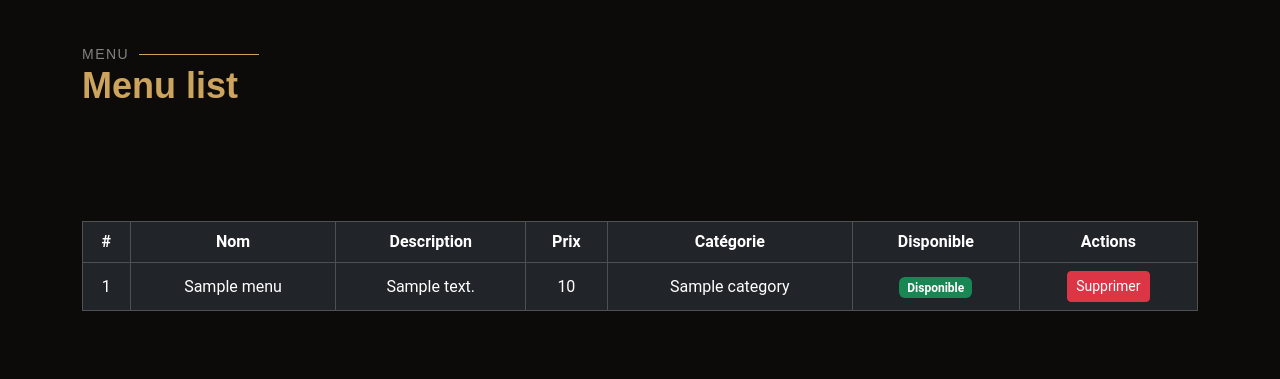
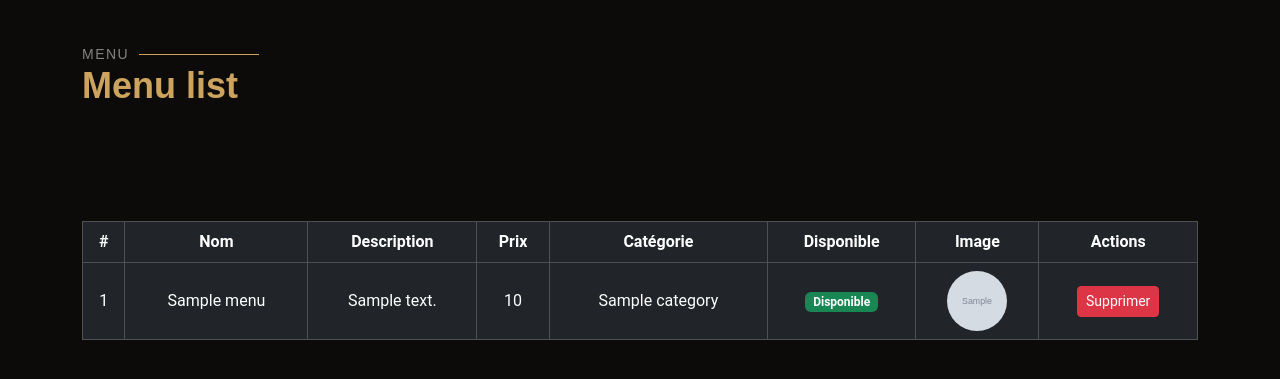
Before and after one commit to Ahmed191223/events, a Symfony app: template templates/menu/adminMenuList.html.twig in a window 1280 px wide. Shown: the part 100-479 px from the top of the page. Run offline with Twig, Linux system fonts and the light colour scheme; the template is opened without the code that fills it: most values are stand-ins (such as "Sample title", 1, 10 or a date in 2020); grey boxes marked "Sample" are stand-in pictures; some libraries are stand-ins or nearby versions.

Commit message:
crud de menu

```diff
--- a/src/Controller/MenuController.php
+++ b/src/Controller/MenuController.php
@@ -64,7 +64,7 @@ class MenuController extends AbstractController
         $menus = $menuRepository->findAll();
 
         // Passez la variable 'bookings' à votre template
-        return $this->render('menu/AdminListMenu.html.twig', [
+        return $this->render('menu/adminMenuList.html.twig', [
             'menus' => $menus,
         ]);
     }
--- a/templates/menu/adminMenuList.html.twig
+++ b/templates/menu/adminMenuList.html.twig
@@ -20,6 +20,7 @@
                     <th>Prix</th>
                     <th>Catégorie</th>
                     <th>Disponible</th>
+                    <th>Image</th> <!-- Nouvelle colonne pour l'image -->
                     <th>Actions</th>
                 </tr>
                 </thead>
@@ -32,19 +33,28 @@
                         <td>{{ menu.price }}</td>
                         <td>{{ menu.category }}</td>
                         <td>
-                                <span class="badge {{ menu.available ? 'bg-success' : 'bg-danger' }}">
-                                    {{ menu.available ? 'Disponible' : 'Indisponible' }}
-                                </span>
+                            <span class="badge {{ menu.available ? 'bg-success' : 'bg-danger' }}">
+                                {{ menu.available ? 'Disponible' : 'Indisponible' }}
+                            </span>
+                        </td>
+                        <td>
+                            <!-- Afficher l'image en cercle avec taille réduite -->
+                            {% if menu.image %}
+                                <img src="{{ asset('uploads/menu_images/' ~ menu.image) }}" alt="{{ menu.name }}" width="60" height="60" class="rounded-circle">
+                            {% else %}
+                                <span>Pas d'image</span>
+                            {% endif %}
                         </td>
                         <td>
                             <form action="{{ path('menu_delete', {'id': menu.id}) }}" method="POST" onsubmit="return confirm('Êtes-vous sûr de vouloir supprimer ce menu ?');">
                                 <input type="hidden" name="_method" value="DELETE">
                                 <button type="submit" class="btn btn-danger btn-sm">Supprimer</button>
-                            </form>                        </td>
+                            </form>
+                        </td>
                     </tr>
                 {% else %}
                     <tr>
-                        <td colspan="7" class="text-center">Aucun menu trouvé.</td>
+                        <td colspan="8" class="text-center">Aucun menu trouvé.</td>
                     </tr>
                 {% endfor %}
                 </tbody>
```
Also changed, not shown: public/uploads/menu_images/676608af5dfde.png (added), 1 other file.
